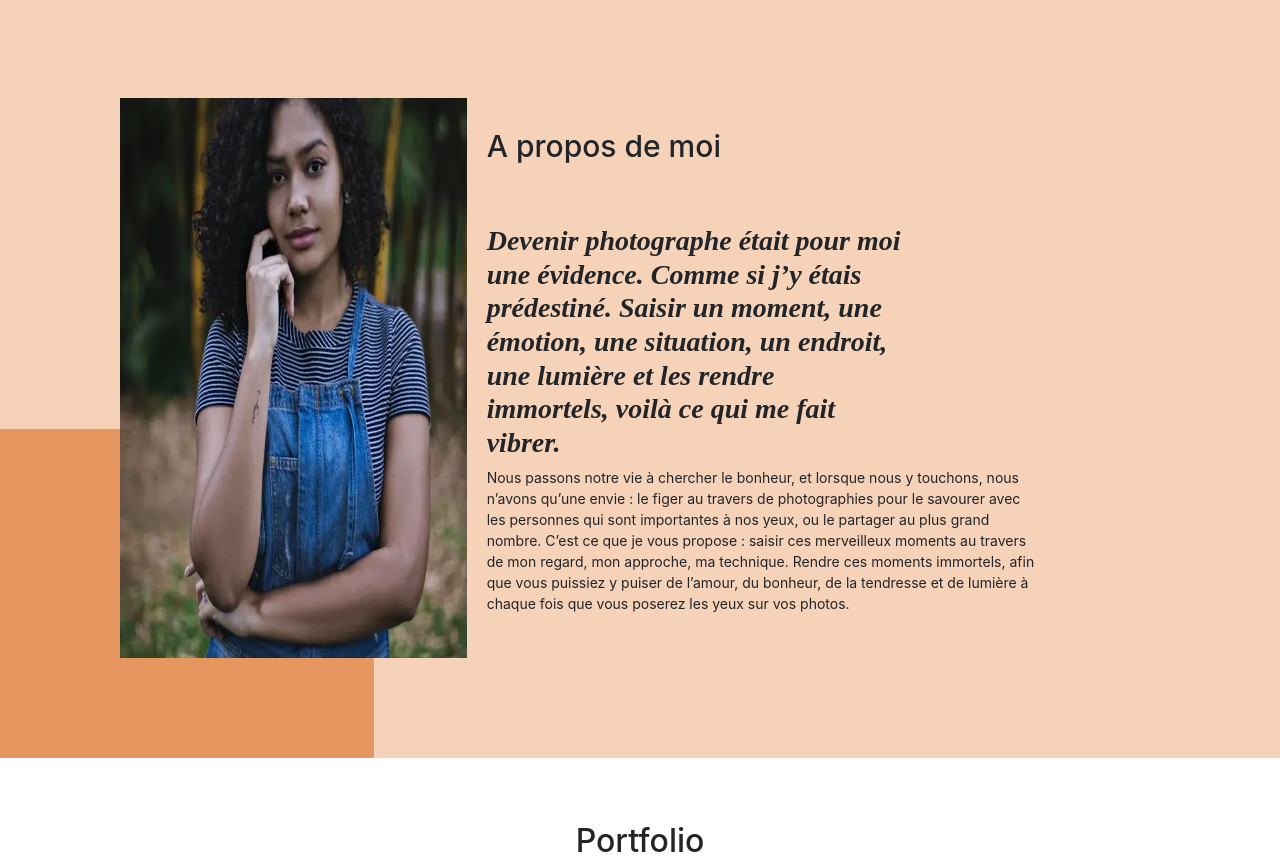
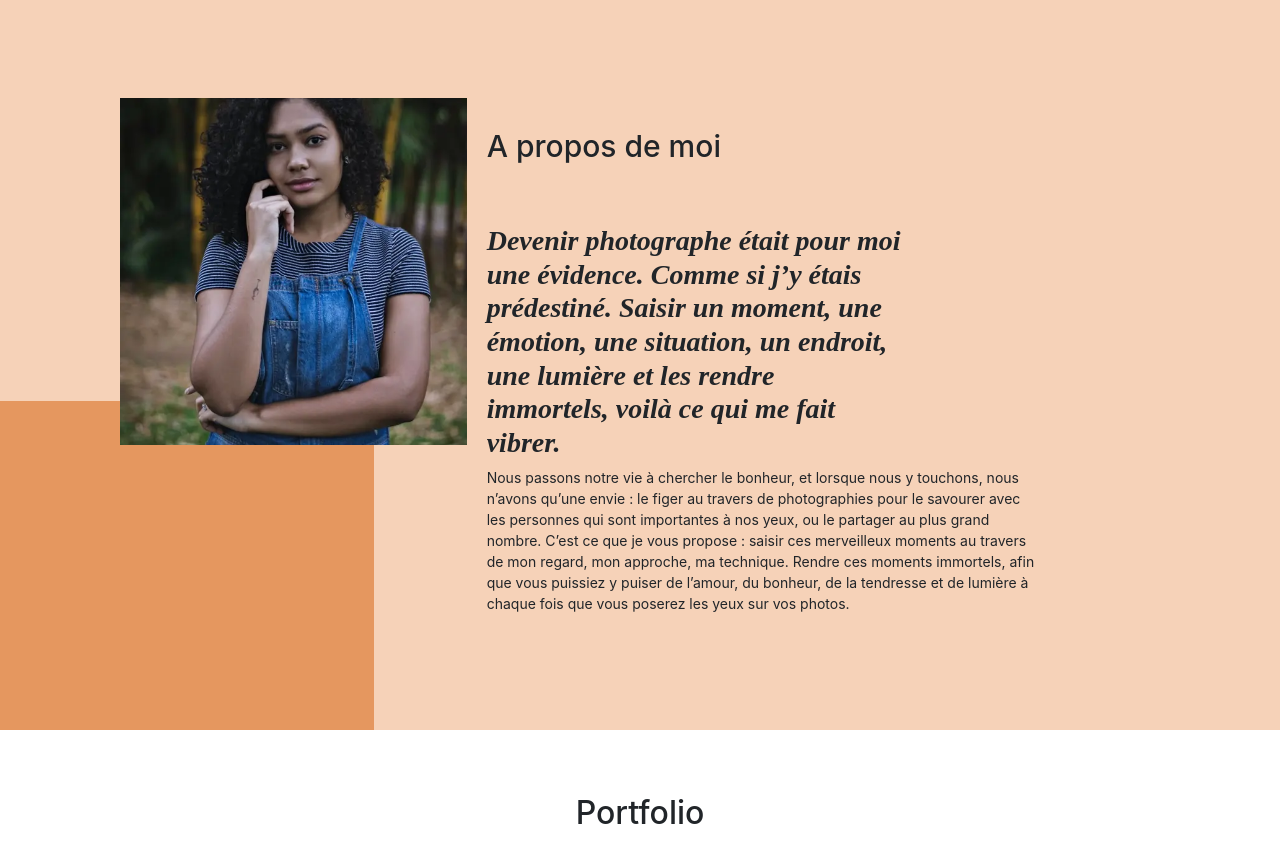
Before and after one commit to CodeSnaker/Projet_5_debug_optimisation, a plain HTML site: page index.html in a window 1280 px wide. Shown: the part 693-1551 px from the top of the page. Drawn offline with nearby package versions, Linux system fonts and the light colour scheme; a web font is replaced by a local one.

Commit message:
Test was disastrous reverting state

```diff
--- a/index.html
+++ b/index.html
@@ -112,7 +112,7 @@
 </div>
 <div id="about">
 	<div class="picture left">
-		<img src="./assets/images/nina.webp" width="560" height="560" alt="Photographie de Nina Carducci">
+		<img src="./assets/images/nina.webp" alt="Photographie de Nina Carducci">
 	</div>
 	<div id="about-me">
 		<h2 class="about-me__title">A propos de moi</h2>
```
